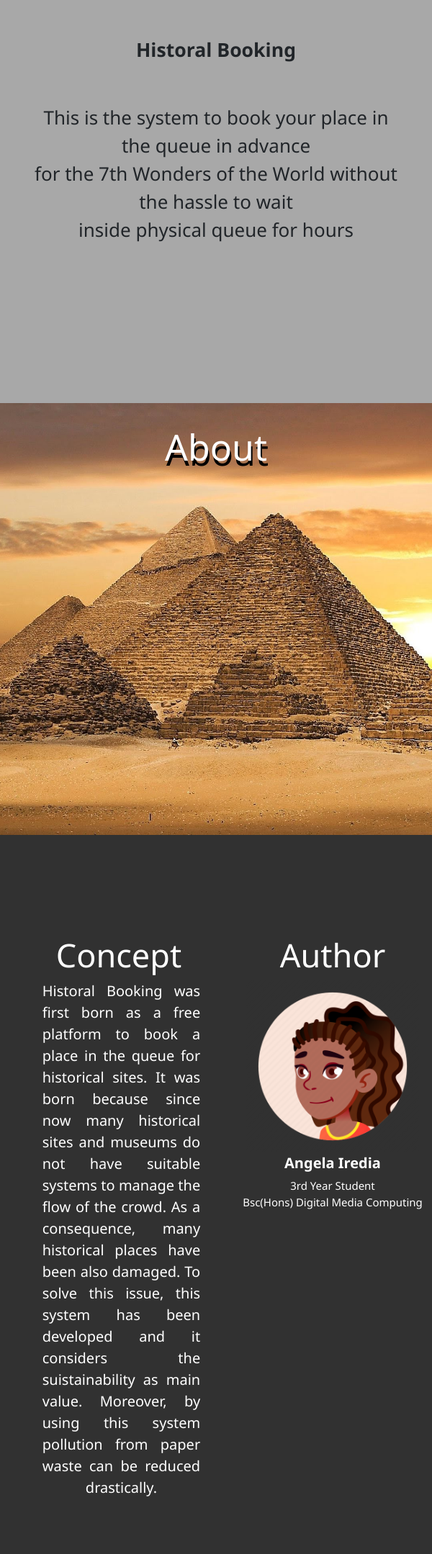
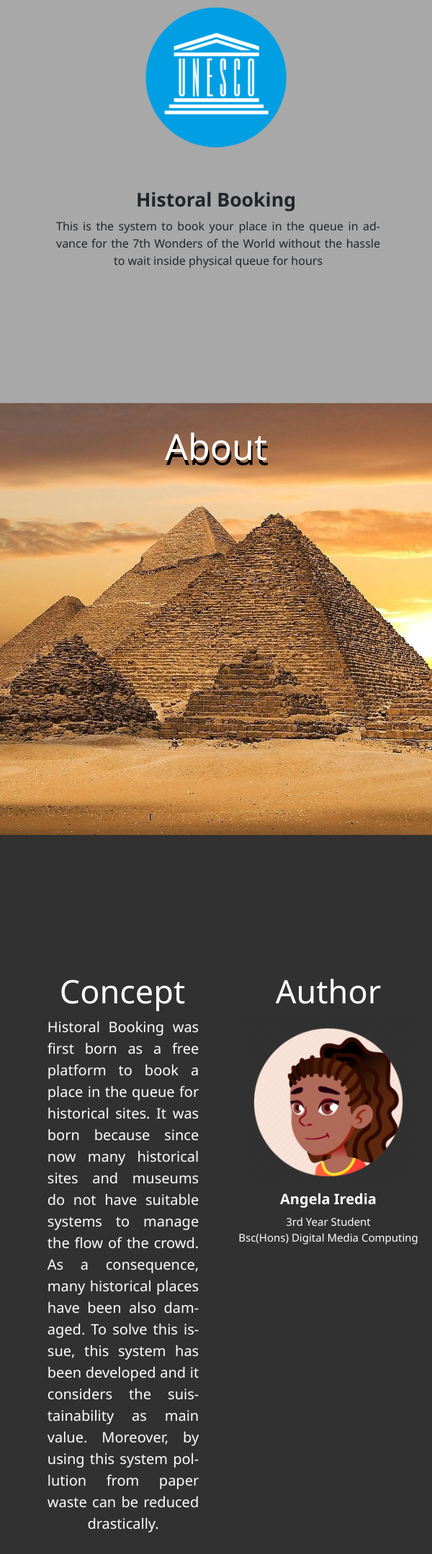
Before and after one commit to airedia/Seven-Wonders-of-the-World, a PHP site: page / in a window 600 px wide. Shown: the part 1094-3253 px from the top of the page at 72% size. Run offline with PHP 8.4, Linux system fonts and the light colour scheme.

Commit message:
Add files via upload

```diff
--- a/confirmation.php
+++ b/confirmation.php
@@ -36,7 +36,7 @@ session_start();
 
 <link href="https://cdn.jsdelivr.net/npm/bootstrap@5.1.3/dist/css/bootstrap.min.css" rel="stylesheet" integrity="sha384-1BmE4kWBq78iYhFldvKuhfTAU6auU8tT94WrHftjDbrCEXSU1oBoqyl2QvZ6jIW3" crossorigin="anonymous">
 
-<title>Seven Wonders of the World - Prototype to book your place in the queue (Booking confirmation)</title>
+<title>Booking confirmation</title>
 
 <!-- <link rel="stylesheet" type="text/css" href="https://maxcdn.bootstrapcdn.com/bootstrap/4.0.0/css/bootstrap.min.css" /> -->
 <link rel="stylesheet" type="text/css" href="styles/design.css" />
--- a/index.php
+++ b/index.php
@@ -110,14 +110,12 @@ $result_s = mysqli_query($conn, $query_s);
 <!-- image for hambuger menu -->
 <link rel="stylesheet" href="https://cdnjs.cloudflare.com/ajax/libs/font-awesome/4.7.0/css/font-awesome.min.css">
 
-
-<script src="parallax.js"></script>
 </head>
 
 
 <header>
-<div class="row">
-<div class="col-sm-12">
+
+
 
 <div class="topnav" id="myTopnav">
   <a href="#home" class="active">Home</a>
@@ -169,15 +166,15 @@ function myFunction() {
 <img src="images/World_Heritage_Site_logo.png" alt="Unesco" style="height:20%;";>
 <img src="images/unesco_logo.png" alt="Unesco" style="height:22%; padding:0;";>
 <br><br><br> <h2 style="font-weight:bold;">Historal Booking</h2>
-<p>This is the system to book your place in the queue in advance <br> for the 7th Wonders of the World without the hassle to wait <br> inside physical queue for hours</p>
+<p class="description-application-section">This is the system to book your place in the queue in advance for the 7th Wonders of the World without the hassle to wait inside physical queue for hours</p>
 </div>
 	</div>
 </div>
 </div>
 
 
+<div id="about">
 <div class="col-sm-12">
-<div id="about">
 
 <div class="parallax_1">
 	<h1>About</h1>
@@ -197,7 +194,7 @@ function myFunction() {
 
 <div class="col-sm-5">
 <h2 style="font-size:45px;">Concept</h2>
-<p class="description-site" style="font-size:20px; margin-left:2px;">Historal Booking was first born as a free platform to book
+<p class="about-me" style="font-size:20px; margin-left:2px;text-align: justify; text-align-last: center">Historal Booking was first born as a free platform to book
 a place in the queue for historical sites.
 It was born because since now many historical sites and museums do not have
 suitable systems to manage the flow of the crowd.
@@ -226,10 +223,8 @@ as main value. Moreover, by using this system pollution from paper waste can be
 
 	</div>
 
-
-
-	<div class="col-sm-12">
 <div id="sites">
+<div class="col-sm-12">
 
 <div class="parallax_2">
 	<h1>Historical Sites</h1>
@@ -300,10 +295,8 @@ as main value. Moreover, by using this system pollution from paper waste can be
 
 	</div>
 
-
-	<div class="col-sm-12">
 <div id="book">
-
+<div class="col-sm-12">
 
 <div class="parallax_3">
 	<h1>Book</h1>
@@ -400,10 +393,8 @@ echo"$msg";
 </div>
 	</div>
 
-
-	<div class="col-sm-12">
 <div id="contact">
-
+<div class="col-sm-12">
 
 <div class="parallax_4">
 	<h1>Contact</h1>
@@ -436,13 +427,10 @@ var scrolltotop={setting:{startline:100,scrollto:0,scrollduration:1e3,fadedurati
 
 
 	</div>
-
-<script src="parallax.js"></script>
 </body>
 
 
-<div class="row">
-<div class="col-sm-12">
+
 <footer>
 <div class="links">
 	<div class="row">
--- a/styles/design.css
+++ b/styles/design.css
@@ -6,19 +6,6 @@ body {
   font-family: Segoe, "Segoe UI", "DejaVu Sans", "Trebuchet MS", Verdana, "sans-serif";
 
 }
-
-html,body {
-  margin:0;
-  padding:0;
-}
-
-.col-sm-12{
-  padding:0;
-}
-
-
-
-
 
 h1{
 	font-family: Segoe, "Segoe UI", "DejaVu Sans", "Trebuchet MS", Verdana, "sans-serif";
@@ -53,6 +40,8 @@ h1{
 	text-align: center;
 }
 
+
+
 .parallax_1 {
   /* The image used */
   background-image: url("../images/about_banner_1.jpg");
@@ -68,7 +57,7 @@ h1{
 }
 
 .section_banner_1{
-	height:900px;
+	height:1100px;
 	background-color:#313131;
 	font-size:36px;
 	color: #FFFFFF;
@@ -76,6 +65,7 @@ h1{
 	align-items: center;
 	text-align: center;
 }
+
 
 .parallax_2 {
   /* The image used */
@@ -343,6 +333,28 @@ input[type=submit]{
 	padding-right: 10px;
 }
 
+.about-me{
+  text-justify: inter-word;
+	hyphens: auto;
+}
+
+.site-description-p{
+  text-align: justify;
+  text-align-last:center;
+  text-justify: inter-word;
+	hyphens: auto;
+}
+
+.description-application-section{
+  padding-left: 13%;
+  padding-right: 12%;
+  text-align: justify;
+  text-align-last:center;
+  text-justify: inter-word;
+	hyphens: auto;
+}
+
+
 @media screen and (max-width: 600px) {
   .topnav a:not(:first-child) {display: none;}
   .topnav a.icon {
@@ -379,6 +391,7 @@ input[type=submit]{
 	.section_banner_2{
 		font-size: 16px;
 		padding-top: 5%;
+    height: 2500px;
 	}
 	.section_banner_3{
 		font-size: 16px;
@@ -400,12 +413,16 @@ input[type=submit]{
 	font-size: 7px;
 }
 
-.section_banner_1 .col-sm-6 .col-sm-5 .col-sm-1{
-  padding: 0;
-  margin: 0;
+.about-me{
+  padding-left: 5%;
+  padding-right: 5%;
+  text-justify: inter-word;
+	hyphens: auto;
 }
 
-
+.site-description-p{
+  padding-right: 8%;
+}
 
 }
 
@@ -423,67 +440,4 @@ input[type=submit]{
     display: block;
     text-align: left;
   }
-
-  .description-site{
-    text-align: justify;
-    text-align-last: center;
-    font-size: 16px;
-    padding-left: 6%;
-    padding-right: 4%;
-  }
-
-  .section_banner p{
-    font-size: 20px;
-    padding: 8%;
-  }
-
-  .section_banner_1{
-    height: 1000px;
-  }
-  .section_banner_2{
-    height: 2500px;
-  }
-
-  .section_banner_2 .p{
-    text-align: justify;
-    text-align-last: center;
-    font-size: 16px;
-  }
-
-  .section_banner_2 .col-sm-3{
-    padding-right: 10%;
-    font-size: 16px;
-    text-align: justify;
-    text-align-last: center;
-  }
-
-  .RetrieveForm #name, #number{
-    width: 90%;
-   }
-
-   .section_banner_5 h2{
-    font-size: 25px;
-   }
-
-   .section_banner_5 p{
-    font-size: 16px;
-   }
-
-  .parallax_1, .parallax_2, .parallax_3, .parallax_4 , .parallax_5 , .parallax_6{
-    background-attachment: scroll;
-   }
 }
-
-@media screen and (min-width: 600px) and (max-width: 850px){
-  .section_banner p{
-    font-size: 26px;
-  }
-
-  .section_banner_2{
-    height: 1200px;
-  }
-
-  .parallax_1, .parallax_2, .parallax_3, .parallax_4 , .parallax_5 , .parallax_6{
-    background-attachment: scroll;
-   }
-}
```
Also changed, not shown: other parts of index.php (+15 -18 lines), historical_booking.sql (+29 -21 lines), retrieve.php (+12 -18 lines).
